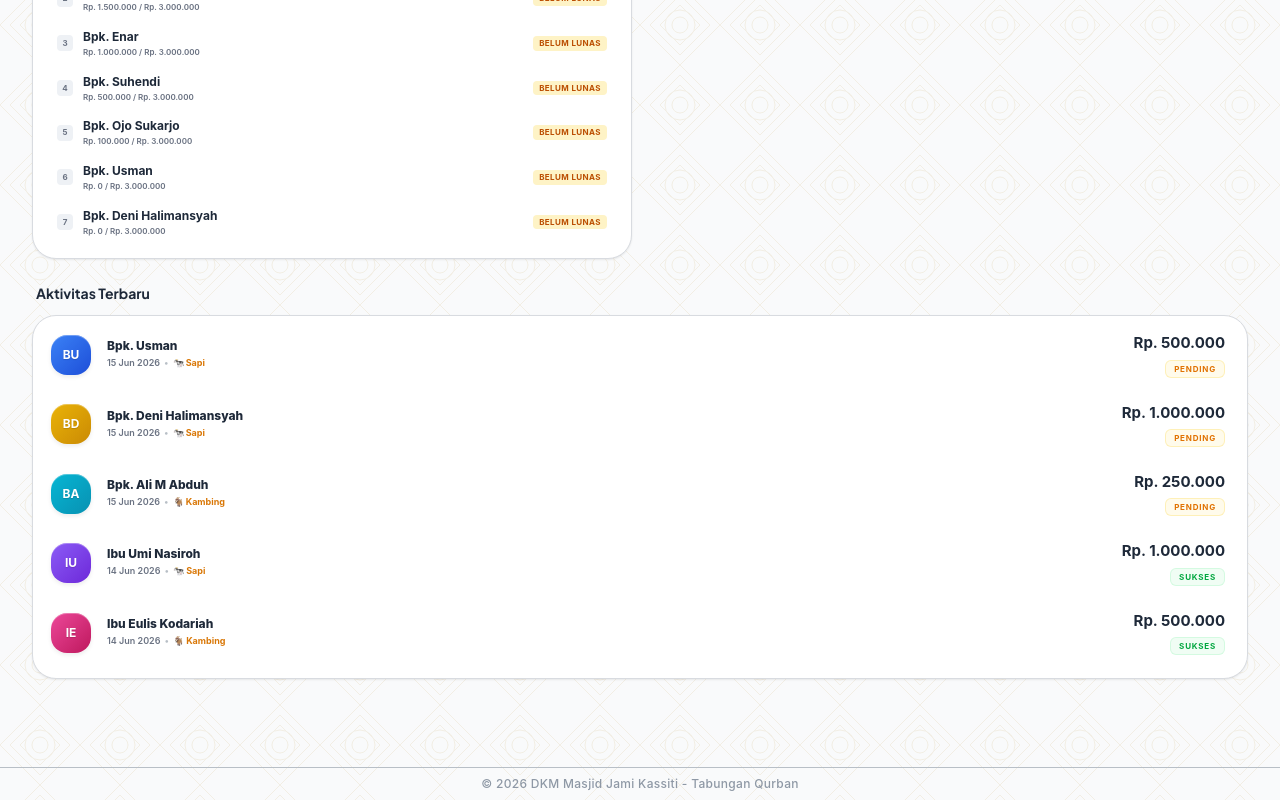
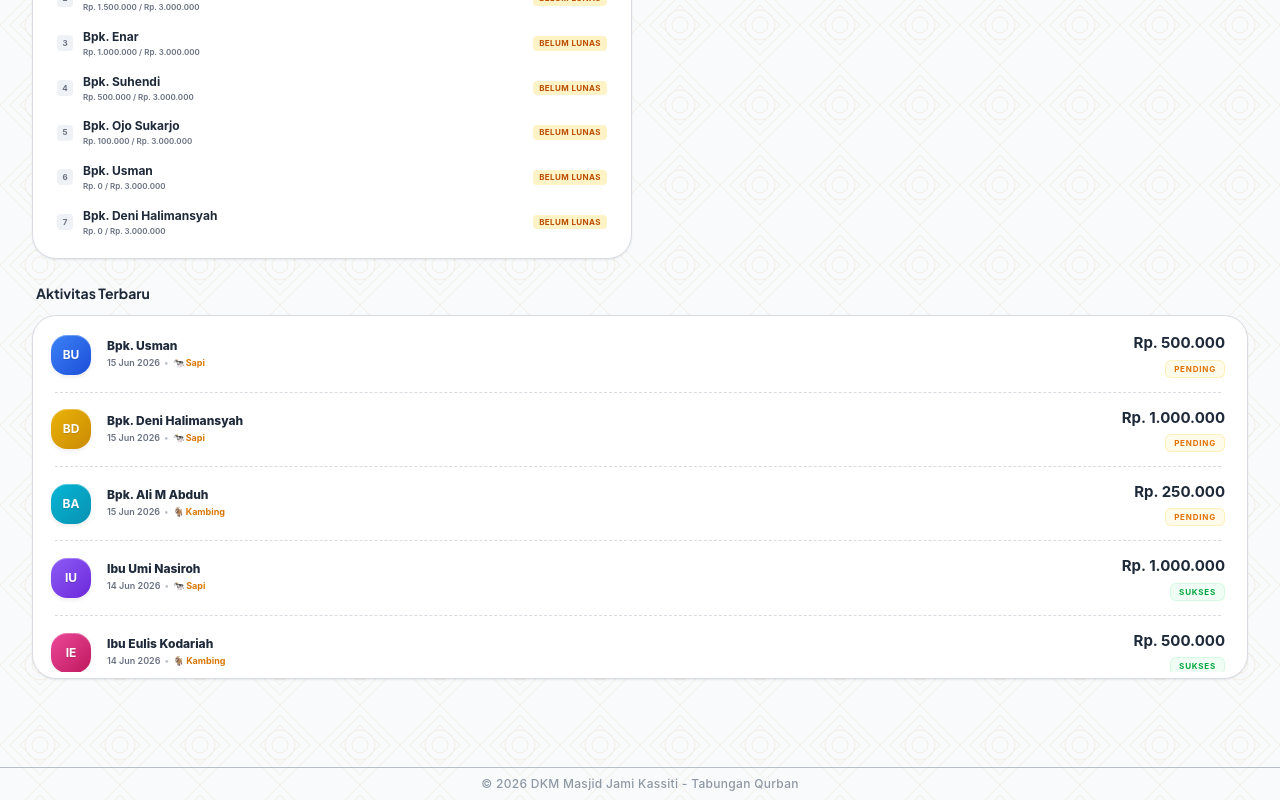
Before and after one commit to ndiecyber/TabunganQurban, a Vue app: page /rekap in a window 1280 px wide. Shown: the part 1375-2175 px from the top of the page. Built offline with nearby package versions, Linux system fonts and the light colour scheme; what vue3-apexcharts would draw is missing.

Commit message:
style: make divider line visible in Aktivitas Terbaru on RekapView

```diff
--- a/src/views/RekapView.vue
+++ b/src/views/RekapView.vue
@@ -280,7 +280,7 @@
               </div>
             </div>
 
-            <div v-if="index !== store.transactions.length - 1" class="h-[1px] mx-3 bg-gray-200 dark:bg-white/5 my-0.5"></div>
+            <div v-if="index !== store.transactions.length - 1" class="border-b border-dashed border-gray-200 dark:border-white/10 mx-4 my-1"></div>
           </template>
         </div>
       </div>
```
